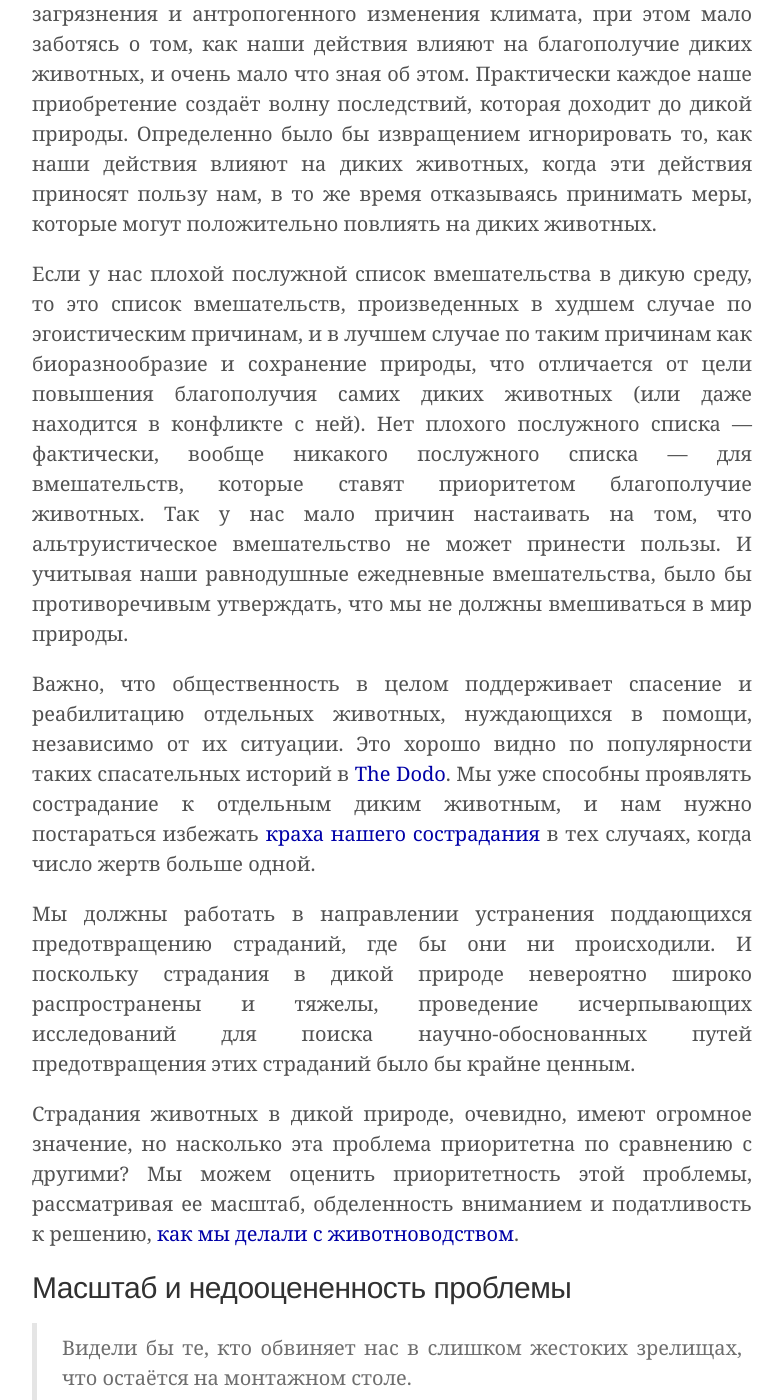
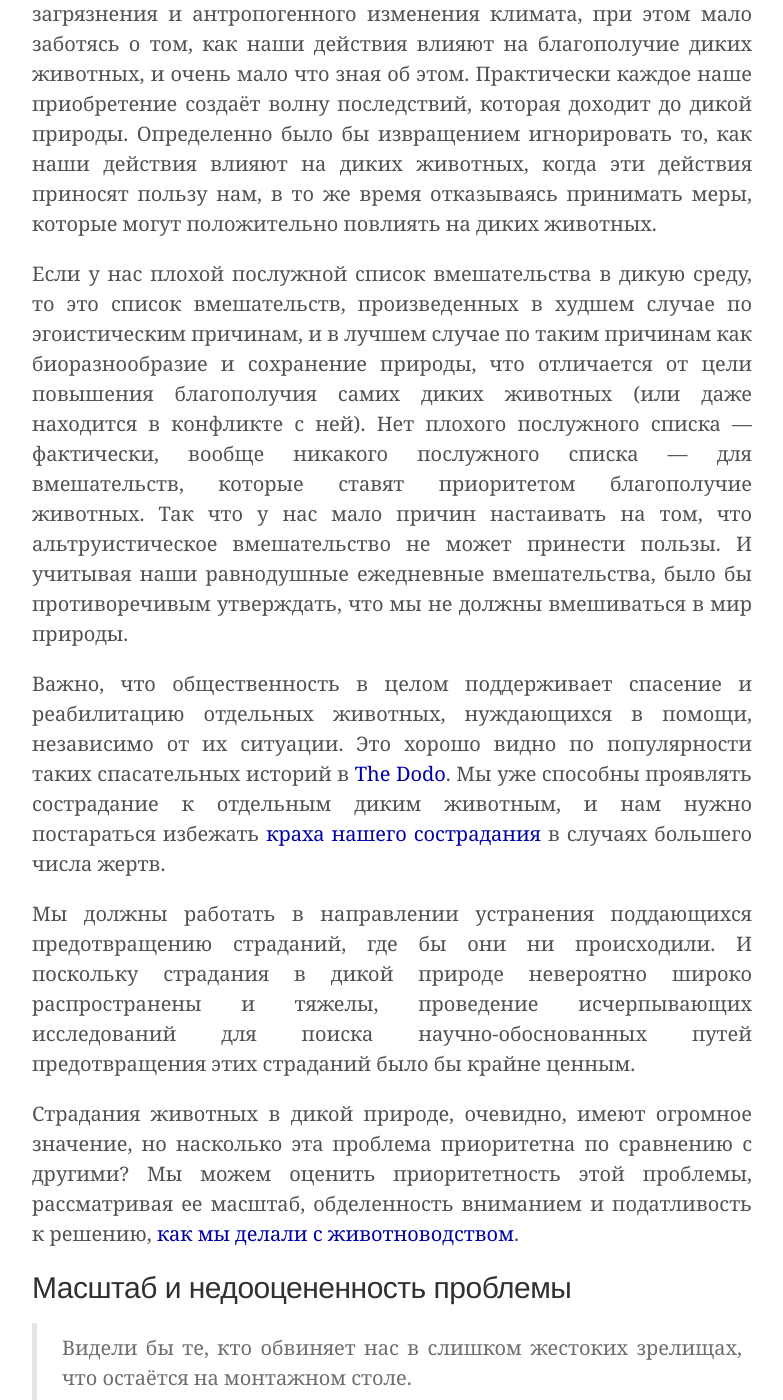
Before and after one commit to ReducingSuffering/reducingsuffering.github.io, a Jekyll site: the page built from _articles/tobias-baumann-the-relevance-of-wild-animal-suffering.md, in a window 1280 px wide and 1400 px high, scrolled down 1910 px. Shown: the whole window, without its empty margins (248-1031 px from the left). Built offline with Jekyll 4.4.1, drawn with Linux system fonts in a browser that asks for light colours.

Commit message:
Update tobias-baumann-the-relevance-of-wild-animal-suffering.md

```diff
--- a/_articles/tobias-baumann-the-relevance-of-wild-animal-suffering.md
+++ b/_articles/tobias-baumann-the-relevance-of-wild-animal-suffering.md
@@ -23,9 +23,9 @@ preview_here: true
 
 Некоторые могут чувствовать склонность утверждать, что нашим подходом к диким животным должно быть «не вмешивайся», т. к. их страдания — «не наша ответственность», несмотря на нашу способность помочь, или что мы не можем сделать ничего хорошего, если вмешаемся. Но даже если игнорировать, что их страдания имеют значение независимо от того, вызваны ли они нами или нет, мы уже влияем на жизнь диких животных каждый день, и не можем честно сказать, что у нас невмешательские отношения с миром природы. Мы трансформируем экосистемы с помощью наших городов, сельского хозяйства, электричества, промышленности, загрязнения и антропогенного изменения климата, при этом мало заботясь о том, как наши действия влияют на благополучие диких животных, и очень мало что зная об этом. Практически каждое наше приобретение создаёт волну последствий, которая доходит до дикой природы. Определенно было бы извращением игнорировать то, как наши действия влияют на диких животных, когда эти действия приносят пользу нам, в то же время отказываясь принимать меры, которые могут положительно повлиять на диких животных.
 
-Если у нас плохой послужной список вмешательства в дикую среду, то это список вмешательств, произведенных в худшем случае по эгоистическим причинам, и в лучшем случае по таким причинам как биоразнообразие и сохранение природы, что отличается от цели повышения благополучия самих диких животных (или даже находится в конфликте с ней). Нет плохого послужного списка — фактически, вообще никакого послужного списка — для вмешательств, которые ставят приоритетом благополучие животных. Так у нас мало причин настаивать на том, что альтруистическое вмешательство не может принести пользы. И учитывая наши равнодушные ежедневные вмешательства, было бы противоречивым утверждать, что мы не должны вмешиваться в мир природы.
+Если у нас плохой послужной список вмешательства в дикую среду, то это список вмешательств, произведенных в худшем случае по эгоистическим причинам, и в лучшем случае по таким причинам как биоразнообразие и сохранение природы, что отличается от цели повышения благополучия самих диких животных (или даже находится в конфликте с ней). Нет плохого послужного списка — фактически, вообще никакого послужного списка — для вмешательств, которые ставят приоритетом благополучие животных. Так что у нас мало причин настаивать на том, что альтруистическое вмешательство не может принести пользы. И учитывая наши равнодушные ежедневные вмешательства, было бы противоречивым утверждать, что мы не должны вмешиваться в мир природы.
 
-Важно, что общественность в целом поддерживает спасение и реабилитацию отдельных животных, нуждающихся в помощи, независимо от их ситуации. Это хорошо видно по популярности таких спасательных историй в [The Dodo](https://www.thedodo.com/). Мы уже способны проявлять сострадание к отдельным диким животным, и нам нужно постараться избежать [краха нашего сострадания](https://www.ncbi.nlm.nih.gov/pubmed/21219076) в тех случаях, когда число жертв больше одной.
+Важно, что общественность в целом поддерживает спасение и реабилитацию отдельных животных, нуждающихся в помощи, независимо от их ситуации. Это хорошо видно по популярности таких спасательных историй в [The Dodo](https://www.thedodo.com/). Мы уже способны проявлять сострадание к отдельным диким животным, и нам нужно постараться избежать [краха нашего сострадания](https://www.ncbi.nlm.nih.gov/pubmed/21219076) в случаях большего числа жертв.
 
 Мы должны работать в направлении устранения поддающихся предотвращению страданий, где бы они ни происходили. И поскольку страдания в дикой природе невероятно широко распространены и тяжелы, проведение исчерпывающих исследований для поиска научно-обоснованных путей предотвращения этих страданий было бы крайне ценным.
 
```
